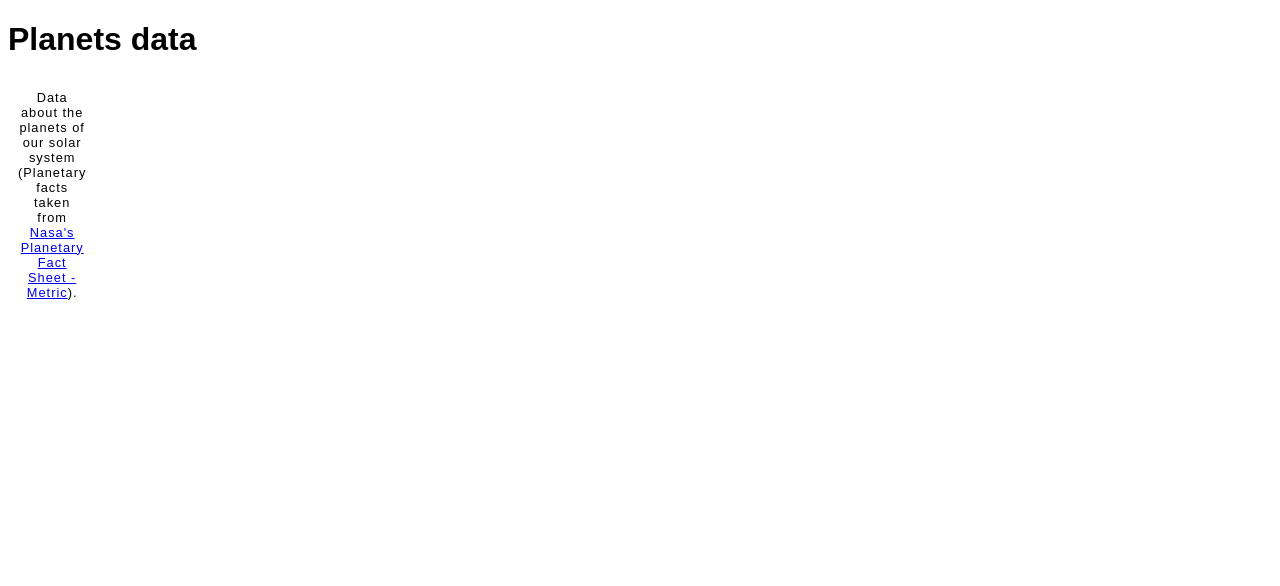
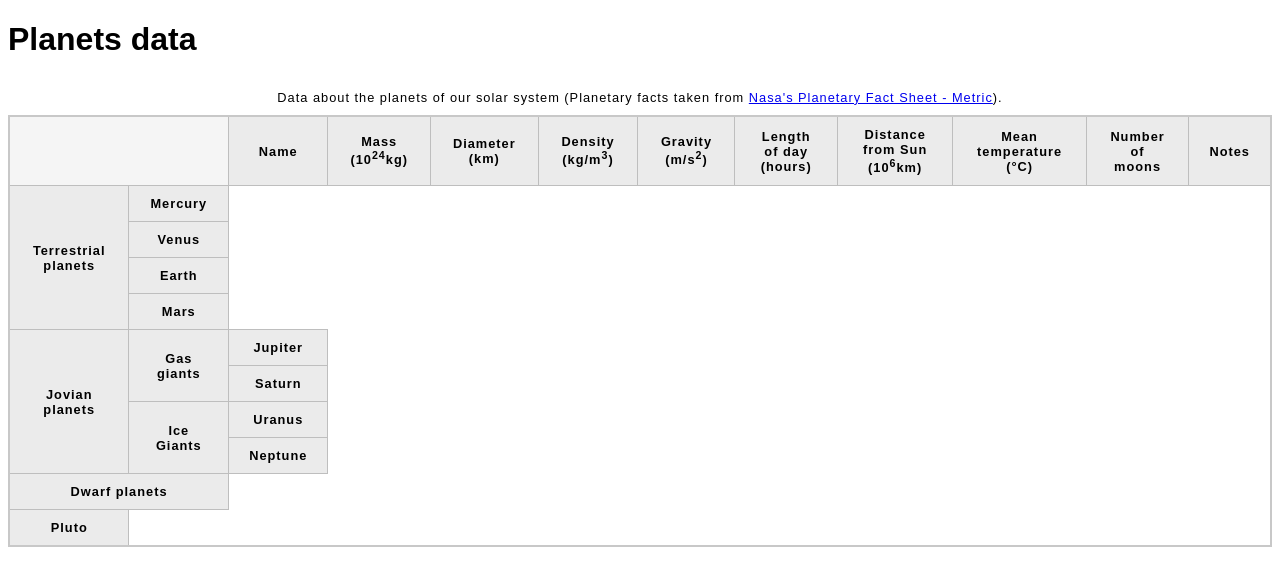
Before and after one commit to MaswaBhawana/MaswaBhawana.github.io, a plain HTML site: page lab2/part2/blank-template.html in a window 1280 px wide. Drawn offline with Linux system fonts and the light colour scheme.

Commit message:
Added rows
Rows are added to create table and respective row header is also assigned.

```diff
--- a/lab2/part2/blank-template.html
+++ b/lab2/part2/blank-template.html
@@ -23,10 +23,57 @@
         Nasa's Planetary Fact Sheet - Metric</a>).
       </caption>
       <thead>
-        <tbody>
+        <tr>
+          <td colspan="2"></td>
+          <th>Name</th>
+          <th>Mass (10<sup>24</sup>kg)</th>
+          <th>Diameter (km)</th>
+          <th>Density (kg/m<sup>3</sup>)</th>
+          <th>Gravity (m/s<sup>2</sup>)</th>
+          <th>Length of day (hours)</th>
+          <th>Distance from Sun (10<sup>6</sup>km)</th>
+          <th>Mean temperature (°C)</th>
+          <th>Number of moons</th>
+          <th>Notes</th>
+        </tr>
+      </thead>
+      <tbody>
+        <tr>
+          <th colspan=""2 rowspan="4">Terrestrial planets</th>
+          <th>Mercury</th>
+        </tr>
+        <tr>
+          <th>Venus</th>
+        </tr>
+        <tr>
+          <th>Earth</th>
+        </tr>
+        <tr>
+          <th>Mars</th>
+        </tr>
+        <tr>
+          <th rowspan="4">Jovian planets</th>
+          <th rowspan="2">Gas giants</th>
+          <th>Jupiter</th>
+        </tr>
+        <tr>
+          <th>Saturn</th>
+        </tr>
+        <tr>
+          <th rowspan="2">Ice Giants</th>
+          <th>Uranus</th>
+        </tr>
+        <tr>
+          <th>Neptune</th>
+        </tr>
+        <tr>
+          <th colspan="2">Dwarf planets</th>
+        </tr>
+        <tr>
+          <th>Pluto</th>
+        </tr>
 
-        </tbody>
-      </thead>
+      </tbody>
     </table>
 
   </body>
```
